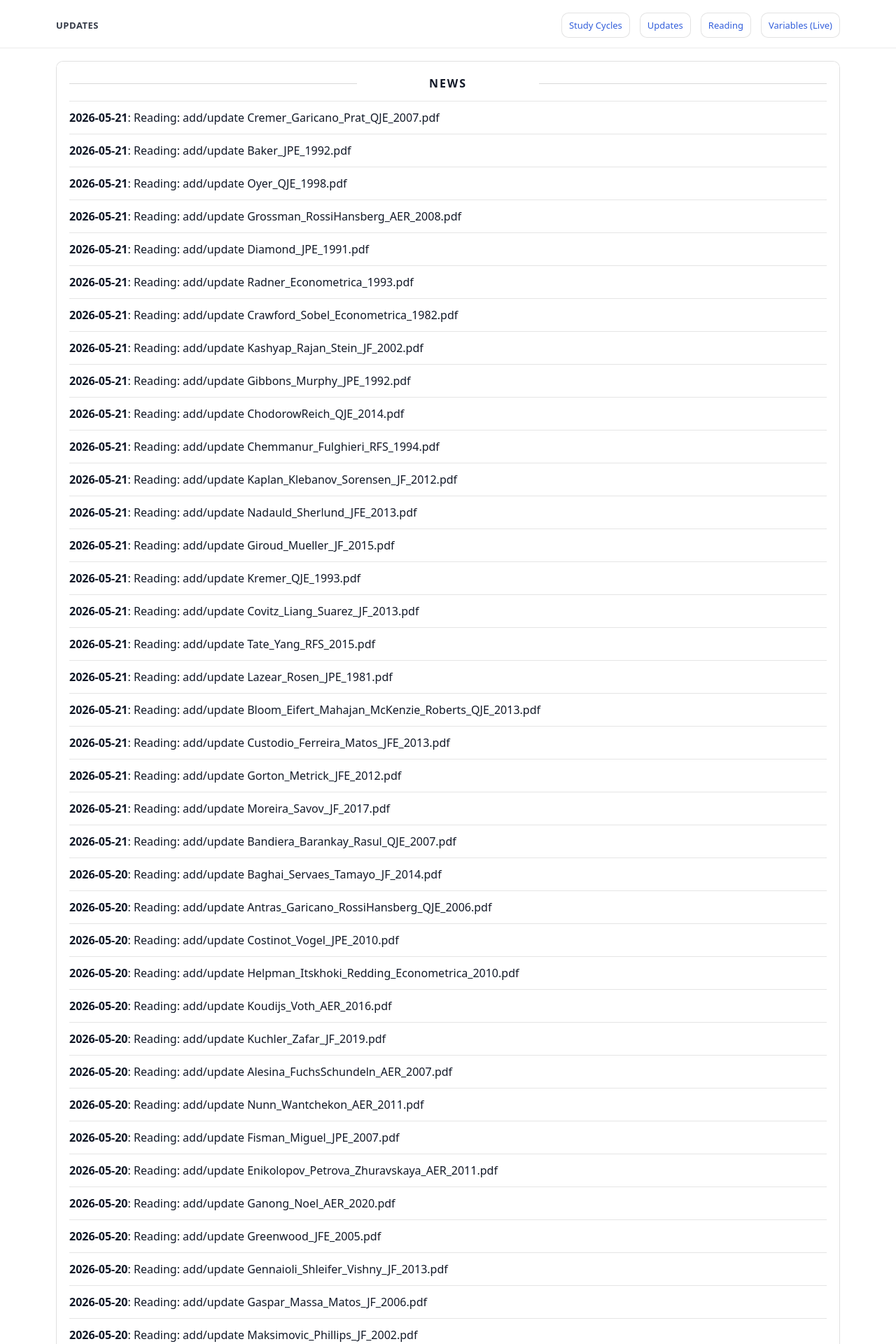
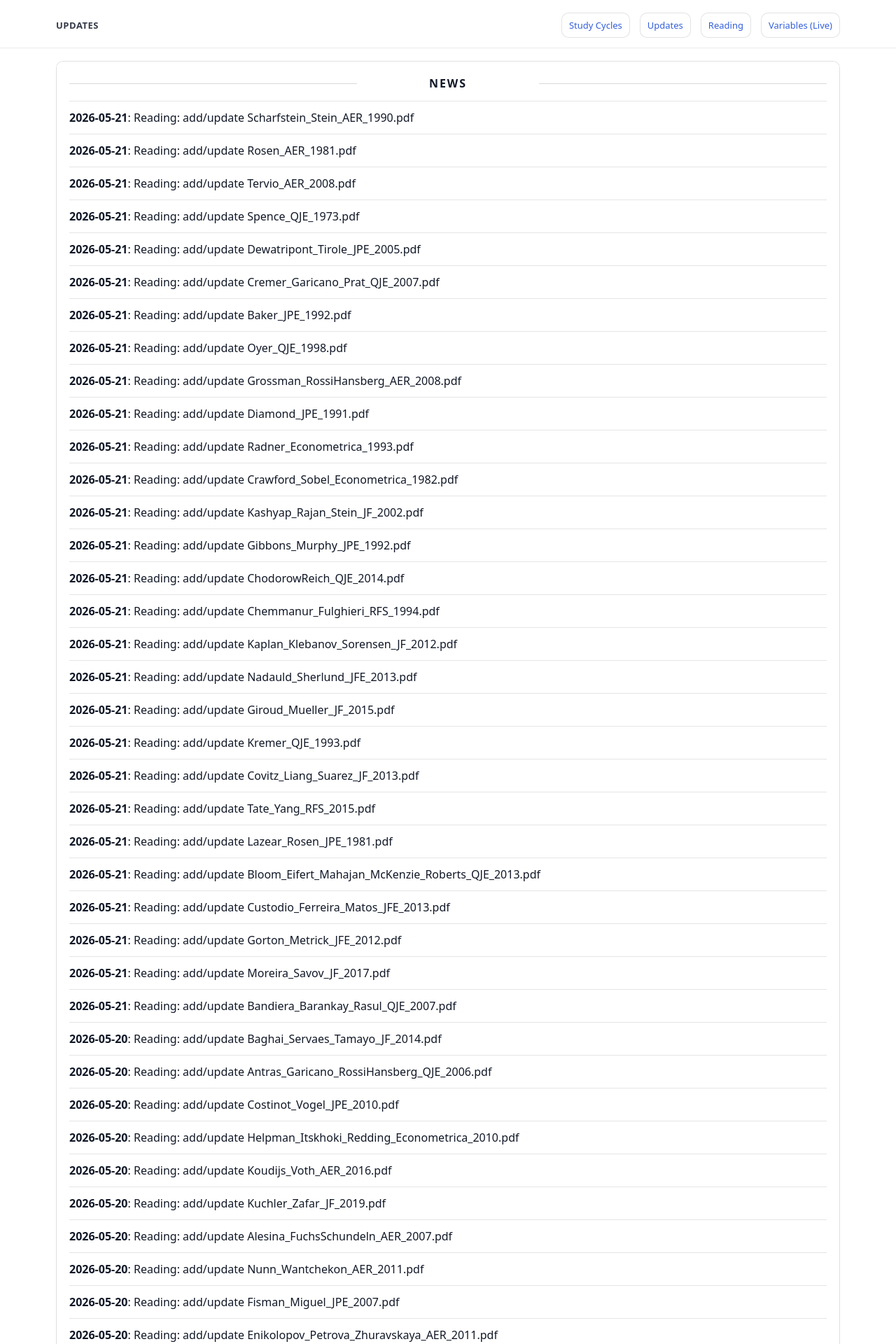
Before and after one commit to yaxinzn/study-archive, a Jekyll site: the page built from updates/index.md, in a window 1280 px wide. Shown: the top 1920 px of the page at 70% size. Built offline with Jekyll 4.4.1, drawn with Linux system fonts in a browser that asks for light colours; some of the changed text lies outside the part shown.

Commit message:
chore: update NEWS feed

```diff
--- a/_data/news.yml
+++ b/_data/news.yml
@@ -1,4 +1,19 @@
 # Auto-generated update history (sorted newest -> oldest). Do not edit manually.
+- ts: "1779360379"
+  date: "2026-05-21"
+  title: "Reading: add/update Scharfstein_Stein_AER_1990.pdf"
+- ts: "1779360341"
+  date: "2026-05-21"
+  title: "Reading: add/update Rosen_AER_1981.pdf"
+- ts: "1779360315"
+  date: "2026-05-21"
+  title: "Reading: add/update Tervio_AER_2008.pdf"
+- ts: "1779360276"
+  date: "2026-05-21"
+  title: "Reading: add/update Spence_QJE_1973.pdf"
+- ts: "1779360244"
+  date: "2026-05-21"
+  title: "Reading: add/update Dewatripont_Tirole_JPE_2005.pdf"
 - ts: "1779360108"
   date: "2026-05-21"
   title: "Reading: add/update Cremer_Garicano_Prat_QJE_2007.pdf"
```
